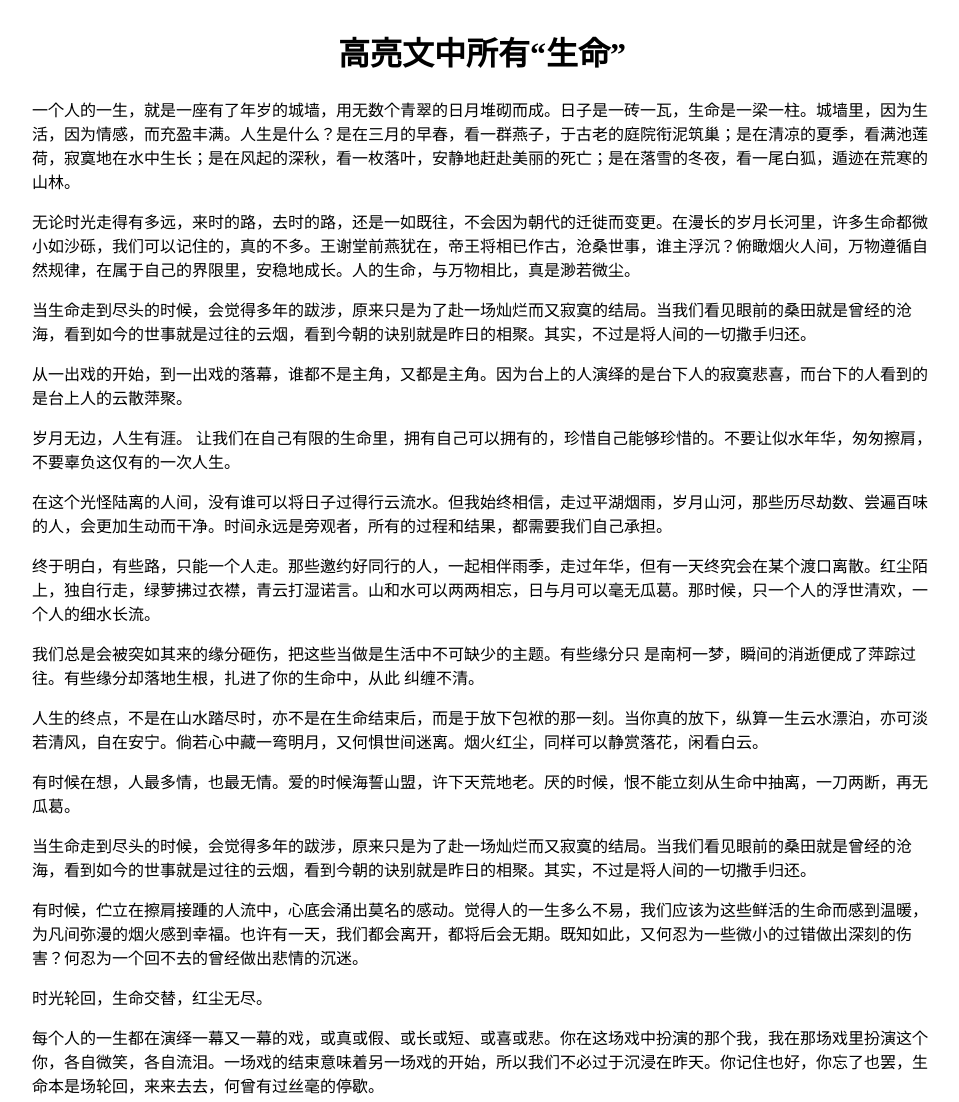
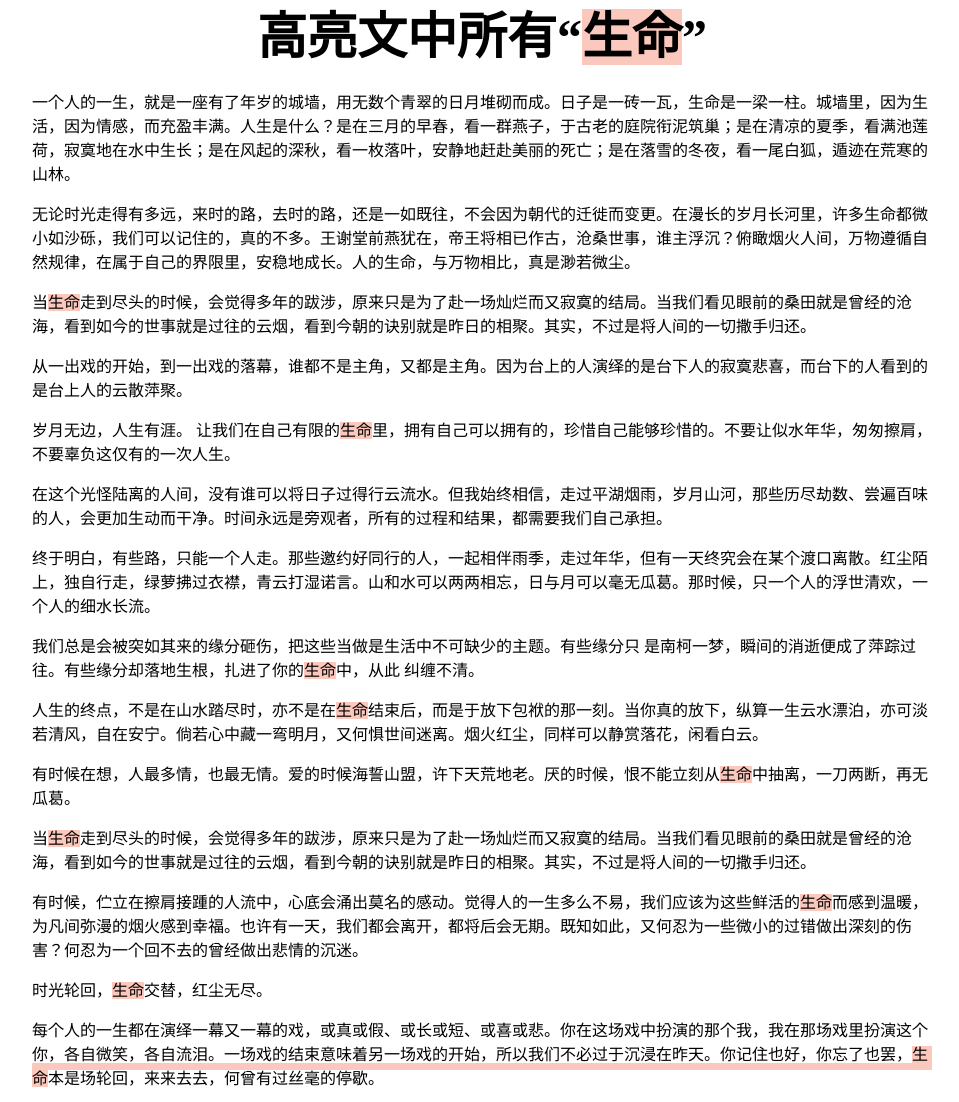
Before and after one commit to angleshe/heightlight, a website built with webpack: page index.html in a window 1280 px wide. Shown: the whole page, without its empty margins (158-1117 px from the left). Built offline with nearby package versions, Linux system fonts and the light colour scheme.

Commit message:
feat: :sparkles: cover highlight

```diff
--- a/index.html
+++ b/index.html
@@ -3,17 +3,33 @@
   <head>
     <title>highlight</title>
     <style>
+      html,
+      body {
+        margin: 0;
+        padding: 0;
+        border: none;
+      }
+      body {
+        position: relative;
+      }
       #content {
         width: 900px;
-        margin: 30px auto;
+        margin: 0px auto;
         font-size: 16px;
         line-height: 1.5;
+      }
+      .highlight-container .highlight-item {
+        background-color: rgba(248, 146, 125, 0.5);
+        position: absolute;
+        z-index: -1;
       }
     </style>
   </head>
   <body>
     <div id="content">
-      <h1 style="text-align: center">高亮文中所有“生<span>命</span>”</h1>
+      <div style="text-align: center; font-size: 50px; font-weight: bold">
+        高亮文中所有“生<span>命</span>”
+      </div>
       <p>
         ⼀个⼈的⼀⽣，就是⼀座有了年岁的城墙，⽤⽆数个⻘翠的⽇⽉堆砌⽽成。⽇⼦是⼀砖⼀瓦，⽣命是⼀梁⼀柱。城墙⾥，因为⽣活，因为情感，⽽充盈丰满。⼈⽣是什么？是在三⽉的早春，看⼀群燕⼦，于古⽼的庭院衔泥筑巢；是在清凉的夏季，看满池莲荷，寂寞地在⽔中⽣⻓；是在⻛起的深秋，看⼀枚落叶，安静地赶赴美丽的死亡；是在落雪的冬夜，看⼀尾⽩狐，遁迹在荒寒的⼭林。
       </p>
--- a/script/coverHighlight.ts
+++ b/script/coverHighlight.ts
@@ -1,3 +1,185 @@
-export function highlightText(dom: HTMLElement, text: string) {
-  console.log('contentDom', dom);
+/**
+ * @description 关键dom的id
+ * @enum {string}
+ */
+enum ELEMENT_CLASS {
+  HIGHLIGHT_CONTAINER = 'highlight-container',
+  HIGHLIGHT_ITEM = 'highlight-item'
 }
+
+/**
+ * @description 创建Range
+ * @author angle
+ * @date 2021-03-04
+ * @param {HTMLElement} root Range所在的Element节点
+ * @param {number} offset 偏移位置
+ * @returns {Range}
+ */
+function createdRange(root: HTMLElement, offset: number): Range {
+  for (let i: number = 0; i < root.childNodes.length; i++) {
+    const node = root.childNodes[i];
+    const content = node.textContent;
+    if (content) {
+      // 判断range是否落在该节点上
+      // 如果落在改节点上 则可能在文本节点中或者element节点上
+      // 如果在文本节点上直接创建
+      // 如果在element节点上直接递归
+      if (content.length >= offset) {
+        if (node.nodeType === Node.TEXT_NODE) {
+          const range = document.createRange();
+          range.setStart(node, offset);
+          return range;
+        }
+        if (node.nodeType === Node.ELEMENT_NODE) {
+          return createdRange(node as HTMLElement, offset);
+        }
+      } else {
+        // range不在这个节点则让偏移减去改节点内容长度，进入下一个节点
+        offset -= content.length;
+      }
+    }
+  }
+
+  throw new Error('offset 超过 root 内容长度！');
+}
+
+/**
+ * @description 创建高亮节点
+ * @author angle
+ * @date 2021-03-05
+ * @param {number} width 长
+ * @param {number} height 高
+ * @param {number} left 左偏移
+ * @param {number} top 右偏移
+ * @returns {HTMLDivElement}
+ */
+function createdHighlightDom(
+  width: number,
+  height: number,
+  left: number,
+  top: number
+): HTMLDivElement {
+  const dom = document.createElement('div');
+  dom.classList.add(ELEMENT_CLASS.HIGHLIGHT_ITEM);
+
+  dom.style.height = `${height}px`;
+  dom.style.width = `${width}px`;
+  dom.style.left = `${document.documentElement.scrollLeft + left}px`;
+  dom.style.top = `${document.documentElement.scrollTop + top}px`;
+
+  return dom;
+}
+
+/**
+ * @description 创建高亮区域
+ * @author angle
+ * @date 2021-03-05
+ * @param {HTMLElement} containerDom 容器节点
+ * @param {HTMLElement} paragraph 高亮所在段落
+ * @param {Range} startRange 高亮起始range
+ * @param {Range} endRange  高亮终点range
+ */
+function createdHighlightArea(
+  containerDom: HTMLElement,
+  paragraph: HTMLElement,
+  startRange: Range,
+  endRange: Range
+): void {
+  const paragraphRect = paragraph.getBoundingClientRect();
+  const startRect = startRange.getBoundingClientRect();
+  const endRect = endRange.getBoundingClientRect();
+
+  if (startRect.top === endRect.top) {
+    // 高亮的词在同一行
+    const dom = createdHighlightDom(
+      endRect.left - startRect.left,
+      startRect.height,
+      startRect.left,
+      startRect.top
+    );
+    containerDom.append(dom);
+  } else {
+    // 跨度多行
+    const topLineDom = createdHighlightDom(
+      paragraphRect.right - startRect.left,
+      startRect.height,
+      startRect.left,
+      startRect.top
+    );
+    const bottomLineDom = createdHighlightDom(
+      endRect.left - paragraphRect.left,
+      endRect.height,
+      paragraphRect.left,
+      endRect.top
+    );
+    containerDom.append(topLineDom);
+    containerDom.append(bottomLineDom);
+
+    if (endRect.top - startRect.bottom > 5) {
+      // 在误差允许的范围内,认为跨度3行以上
+      const middleLineDom = createdHighlightDom(
+        paragraphRect.width,
+        endRect.top - startRect.bottom,
+        paragraphRect.left,
+        startRect.bottom
+      );
+      containerDom.append(middleLineDom);
+    }
+  }
+}
+
+/**
+ * @description 高亮文本
+ * @author angle
+ * @date 2021-03-04
+ * @export
+ * @param {HTMLElement} root 文档根节点
+ * @param {string} text 高亮文本
+ */
+export function highlightText(root: HTMLElement, text: string): void {
+  if (text) {
+    // 查询前先清除所有高亮节点
+    // 查找高亮容器节点，有则清除
+    let highlightContainerDom = document.querySelector<HTMLElement>(
+      `.${ELEMENT_CLASS.HIGHLIGHT_CONTAINER}`
+    );
+    if (highlightContainerDom) {
+      highlightContainerDom.parentElement?.removeChild(highlightContainerDom);
+    }
+    // 创建新的高亮容器节点
+    highlightContainerDom = document.createElement('div');
+    highlightContainerDom.classList.add(ELEMENT_CLASS.HIGHLIGHT_CONTAINER);
+
+    for (let i: number = 0; i < root.childElementCount; i++) {
+      const paragraph = root.children[i];
+      if (paragraph instanceof HTMLElement) {
+        // 获取段落的内容
+        const content = paragraph.textContent;
+        // 段落内容不为空才处理
+        if (content) {
+          // 查找高亮字符串
+          let startIndex = content.indexOf(text);
+
+          // 遍历查找到高亮词位置
+          while (startIndex !== -1) {
+            // 创建起始range
+            const startRange = createdRange(paragraph, startIndex);
+            // 创建终点Range
+            const endRange = createdRange(paragraph, startIndex + text.length);
+            // 创建高亮
+            createdHighlightArea(highlightContainerDom, paragraph, startRange, endRange);
+
+            // 释放Range
+            startRange.detach();
+            endRange.detach();
+
+            // 获取下一个起点值
+            startIndex = content.indexOf(text, startIndex + text.length);
+          }
+        }
+      }
+    }
+
+    document.body.append(highlightContainerDom);
+  }
+}
--- a/webpack.config.ts
+++ b/webpack.config.ts
@@ -20,7 +20,8 @@ const webpackConfig: Configuration = {
   },
   plugins: [
     new HtmlWebpackPlugin({
-      template: path.resolve(__dirname, './index.html')
+      template: path.resolve(__dirname, './index.html'),
+      inject: 'body'
     }),
     new EslintPlugin()
   ],
```
